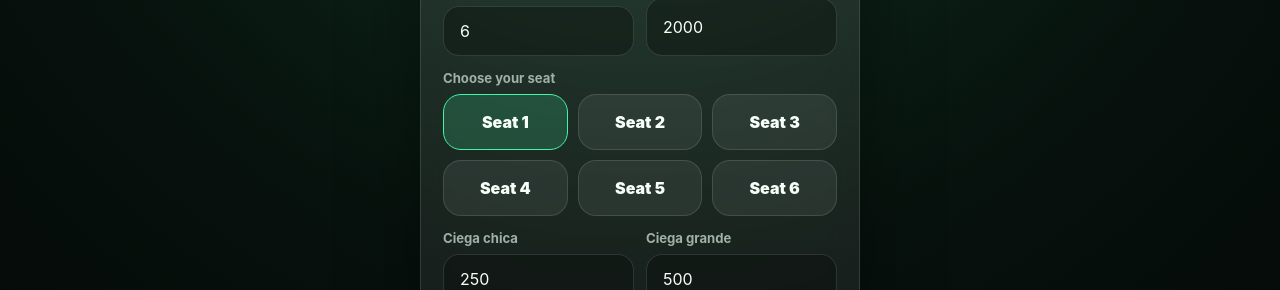
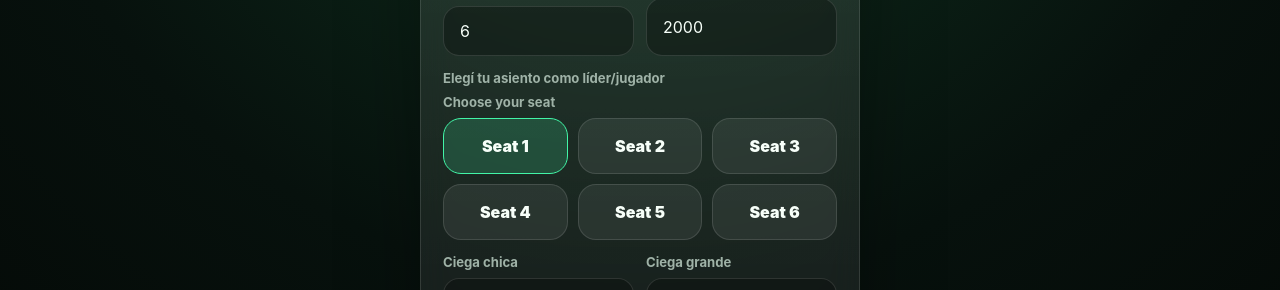
Before and after one commit to totonabel/Toto-chat-gpt, a Next.js app: page /create in a window 1280 px wide. Shown: the part 360-650 px from the top of the page. Built offline with nearby package versions, Linux system fonts and the light colour scheme; no server answers.

Commit message:
Update page.tsx

```diff
--- a/app/create/page.tsx
+++ b/app/create/page.tsx
@@ -100,7 +100,15 @@ export default function CreateTablePage() {
             </div>
           </div>
 
-          <SeatSelector maxPlayers={maxPlayers} occupiedSeats={[]} selectedSeat={leaderSeatNumber} onSelect={setLeaderSeatNumber} label="Elegí tu asiento como líder/jugador" />
+          <div className="field">
+            <label>Elegí tu asiento como líder/jugador</label>
+            <SeatSelector
+              maxPlayers={maxPlayers}
+              occupiedSeats={[]}
+              selectedSeat={leaderSeatNumber}
+              onSelect={setLeaderSeatNumber}
+              />
+          </div>
 
           <div className="form-pair">
             <div className="field">
```
